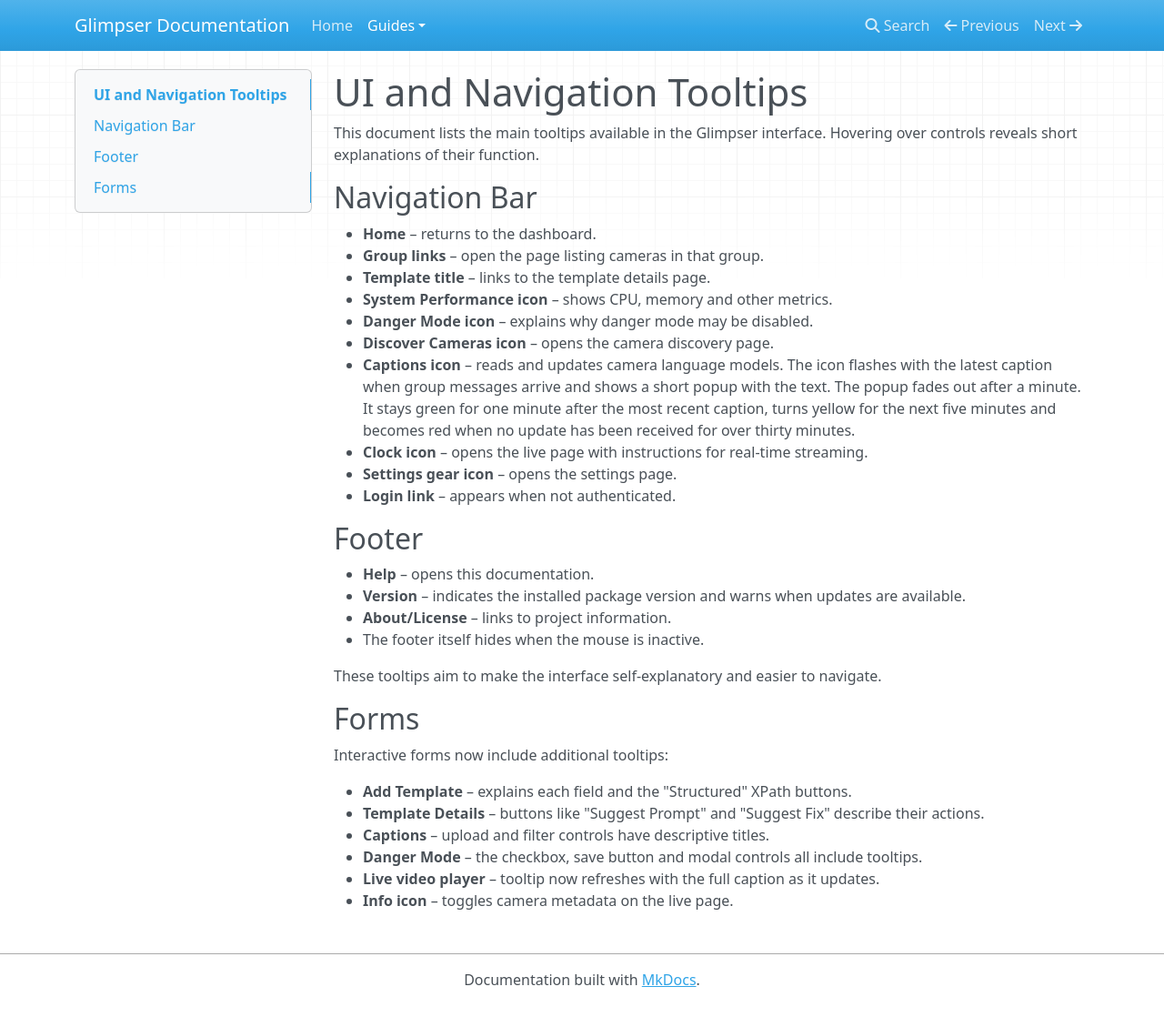
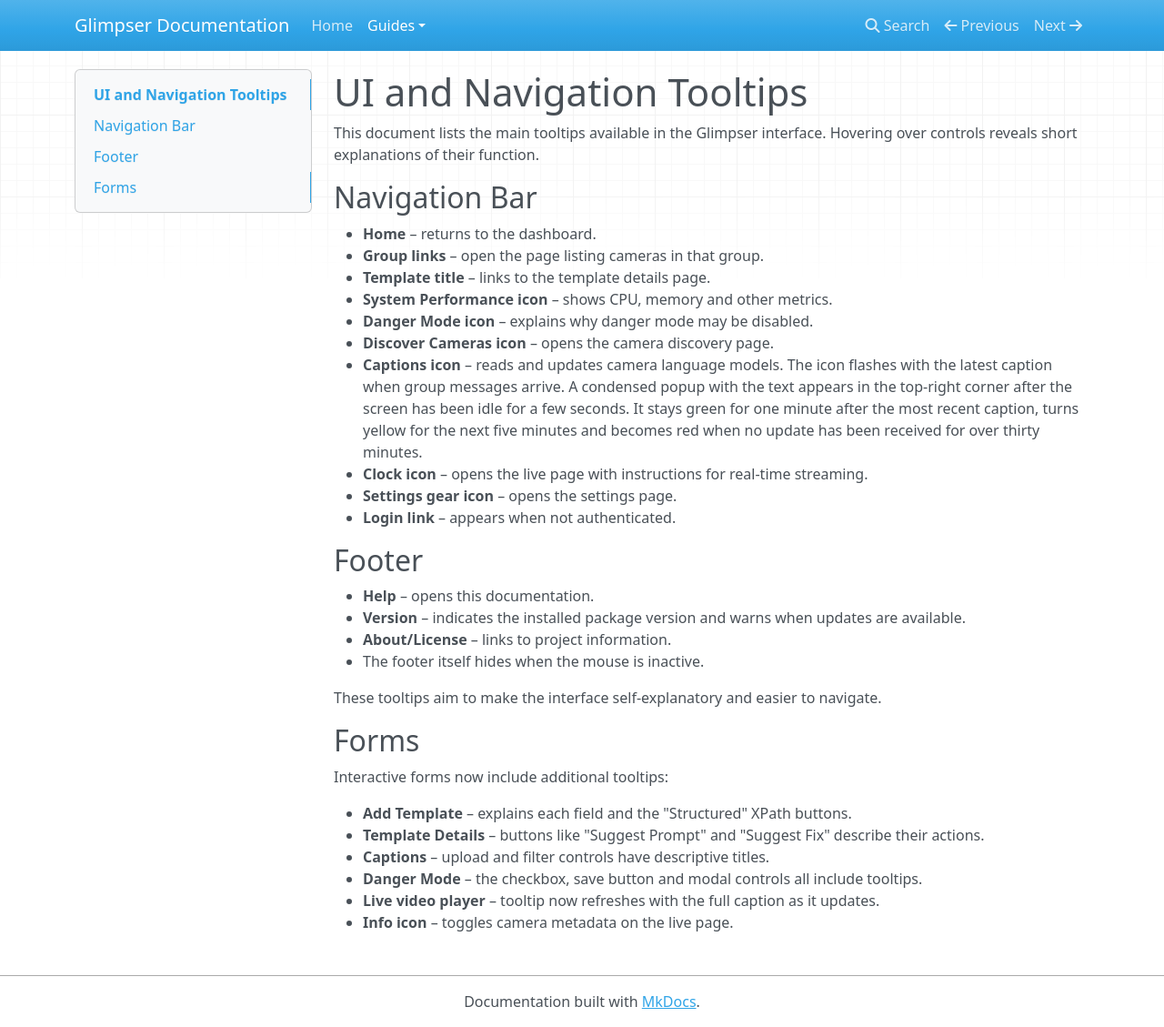
Before and after one commit to KristopherKubicki/glimpser, an MkDocs documentation site: the page built from docs/tooltips.md, in a window 1280 px wide and 1129 px high. Shown: the whole window at 91% size. Built offline with MkDocs 1.6.1, drawn with Linux system fonts in a browser that asks for light colours; nearby versions of some CDN libraries.

Commit message:
feat(ui): display caption popup only when idle

```diff
--- a/app/static/css/style.css
+++ b/app/static/css/style.css
@@ -538,6 +538,12 @@
     padding: 4px 8px;
     border-radius: 4px;
     font-size: 14px;
+    line-height: 1.2;
+    max-width: 200px;
+    display: -webkit-box;
+    -webkit-line-clamp: 3;
+    -webkit-box-orient: vertical;
+    overflow: hidden;
     opacity: 0;
     pointer-events: none;
     white-space: pre-line;
--- a/docs/tooltips.md
+++ b/docs/tooltips.md
@@ -11,10 +11,11 @@
 - **Danger Mode icon** – explains why danger mode may be disabled.
 - **Discover Cameras icon** – opens the camera discovery page.
 - **Captions icon** – reads and updates camera language models. The icon flashes
-  with the latest caption when group messages arrive and shows a short popup
-  with the text. The popup fades out after a minute. It stays green for one
-  minute after the most recent caption, turns yellow for the next five minutes
-  and becomes red when no update has been received for over thirty minutes.
+  with the latest caption when group messages arrive. A condensed popup with the
+  text appears in the top-right corner after the screen has been idle for a few
+  seconds. It stays green for one minute after the most recent caption, turns
+  yellow for the next five minutes and becomes red when no update has been
+  received for over thirty minutes.
 - **Clock icon** – opens the live page with instructions for real‑time streaming.
 - **Settings gear icon** – opens the settings page.
 - **Login link** – appears when not authenticated.
```
Also changed, not shown: app/static/js/nav.js (+25 -0 lines), docs/system_monitoring.md (+4 -4 lines).
